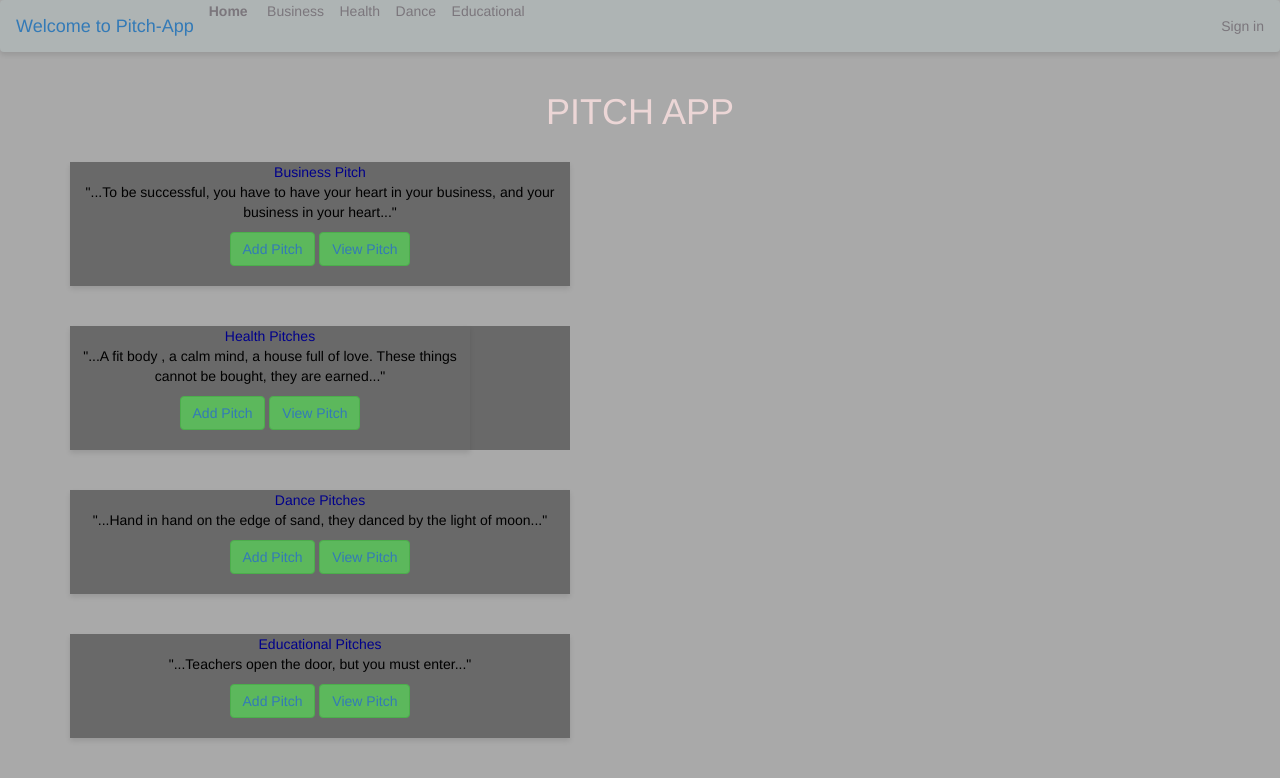
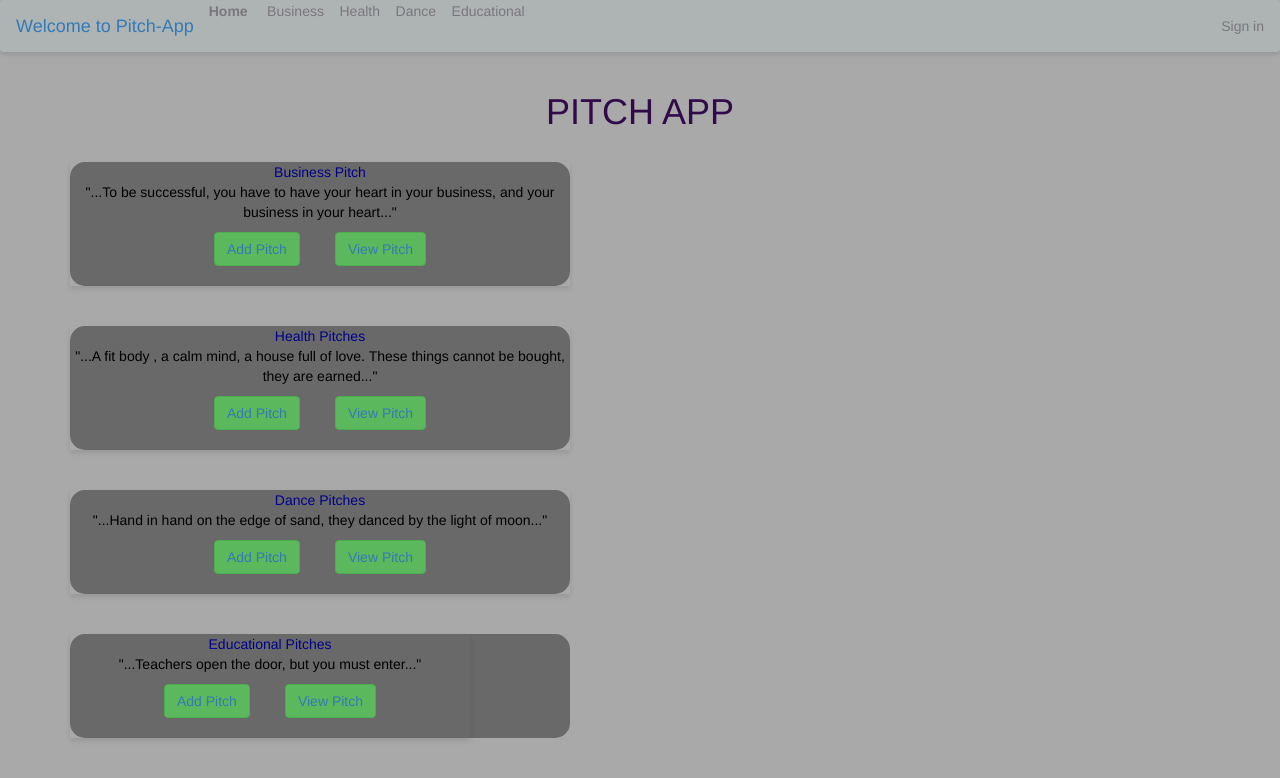
Before and after one commit to bre-nda/Pitch-Project, a Flask app: page / in a window 1280 px wide. Shown: the top 778 px of the page. Run offline with Flask 2, Linux system fonts and the light colour scheme; some libraries are stand-ins or nearby versions.

Commit message:
make some style changes

```diff
--- a/app/templates/index.html
+++ b/app/templates/index.html
@@ -14,18 +14,24 @@
         background-color: darkgray;
     }
 
-    h1 {
-        box-shadow: deeppink;
+    h1 :hover {
+        box-shadow: 0 0 10px rgba(45, 3, 85, 0.6), 0 0 20px rgba(45, 3, 85, 0.6), 0 0 40px rgba(45, 3, 85, 0.6);
     }
+    /* .height {
+        height: 250px;
+    }
+     */
 
     .col {
         background-color: dimgray;
         width: 500px;
+        border-radius: 15px;
     }
 
     .card-groups {
         background-color: dimgray;
         width: 500px;
+        border-radius: 15px;
     }
 
     .card-groups:hover {
@@ -37,7 +43,7 @@
     }
 </style>{% endblock %} {% block content %}
 
-<body style="color: rgb(236, 214, 214); text-align: center;">
+<body style="color: rgb(48, 10, 73); text-align: center;">
     <div class="container">
         <h1>PITCH APP</h1>
         <br>
@@ -50,7 +56,7 @@
                             <div class="card-body text-info">
                                 <!-- <h5 class="card-title">Interview Pitch</h5> -->
                                 <p class="card-text">"...To be successful, you have to have your heart in your business, and your business in your heart..."</p>
-                                <button type="button" class="btn btn-success"><a href="../pitch/">Add Pitch</a></button>
+                                <button type="button" class="btn btn-success"><a href="../pitch/">Add Pitch</a></button>&nbsp;&nbsp;&nbsp;&nbsp;&nbsp;&nbsp;&nbsp;&nbsp;
                                 <button type="button" class="btn btn-success"><a href="/categories/Business">View Pitch</a></button>
                             </div>
                             <br>
@@ -61,12 +67,12 @@
 
                     <!-- random pitches -->
                     <div class="col">
-                        <div class="card border-info mb-5" style="max-width: 40rem;">
+                        <div class="card border-info mb-5" style="max-width: 50rem;">
                             <div class="card-header">Health Pitches</div>
                             <div class="card-body text-info">
                                 <!-- <h5 class="card-title">Random Pitches</h5> -->
                                 <p class="card-text">"...A fit body , a calm mind, a house full of love. These things cannot be bought, they are earned..."</p>
-                                <button type="button" class="btn btn-success"><a href="../pitch/">Add Pitch</a></button>
+                                <button type="button" class="btn btn-success"><a href="../pitch/">Add Pitch</a></button>&nbsp;&nbsp;&nbsp;&nbsp;&nbsp;&nbsp;&nbsp;&nbsp;
                                 <button type="button" class="btn btn-success"><a href="/categories/Health">View Pitch</a></button>
                             </div>
                             <br>
@@ -76,12 +82,12 @@
                     <br>
                     <!-- random pitches -->
                     <div class="col">
-                        <div class="card border-info mb-5" style="max-width: 50rem;">
+                        <div class="card border-info mb-7" style="max-width: 50rem;">
                             <div class="card-header">Dance Pitches</div>
                             <div class="card-body text-info">
                                 <!-- <h5 class="card-title">Funny Pitches</h5> -->
                                 <p class="card-text">"...Hand in hand on the edge of sand, they danced by the light of moon..."</p>
-                                <button type="button" class="btn btn-success"><a href="../pitch/">Add Pitch</a></button>
+                                <button type="button" class="btn btn-success"><a href="../pitch/">Add Pitch</a></button>&nbsp;&nbsp;&nbsp;&nbsp;&nbsp;&nbsp;&nbsp;&nbsp;
                                 <button type="button" class="btn btn-success"><a href="/categories/Dance">View Pitch</a></button>
                             </div>
                             <br>
@@ -91,12 +97,12 @@
                     <br>
                     <!-- pitches about promotion -->
                     <div class="col">
-                        <div class="card border-info mb-5" style="max-width: 50rem;">
+                        <div class="card border-info mb-7" style="max-width: 40rem;">
                             <div class="card-header">Educational Pitches</div>
                             <div class="card-body text-info">
                                 <!-- <h5 class="card-title">Promotion Pitches</h5> -->
                                 <p class="card-text">"...Teachers open the door, but you must enter..."</p>
-                                <button type="button" class="btn btn-success"><a href="../pitch/">Add Pitch</a></button>
+                                <button type="button" class="btn btn-success"><a href="../pitch/">Add Pitch</a></button>&nbsp;&nbsp;&nbsp;&nbsp;&nbsp;&nbsp;&nbsp;&nbsp;
                                 <button type="button" class="btn btn-success"><a href="/categories/Educational">View Pitch</a></button>
                             </div>
                             <br>
```
